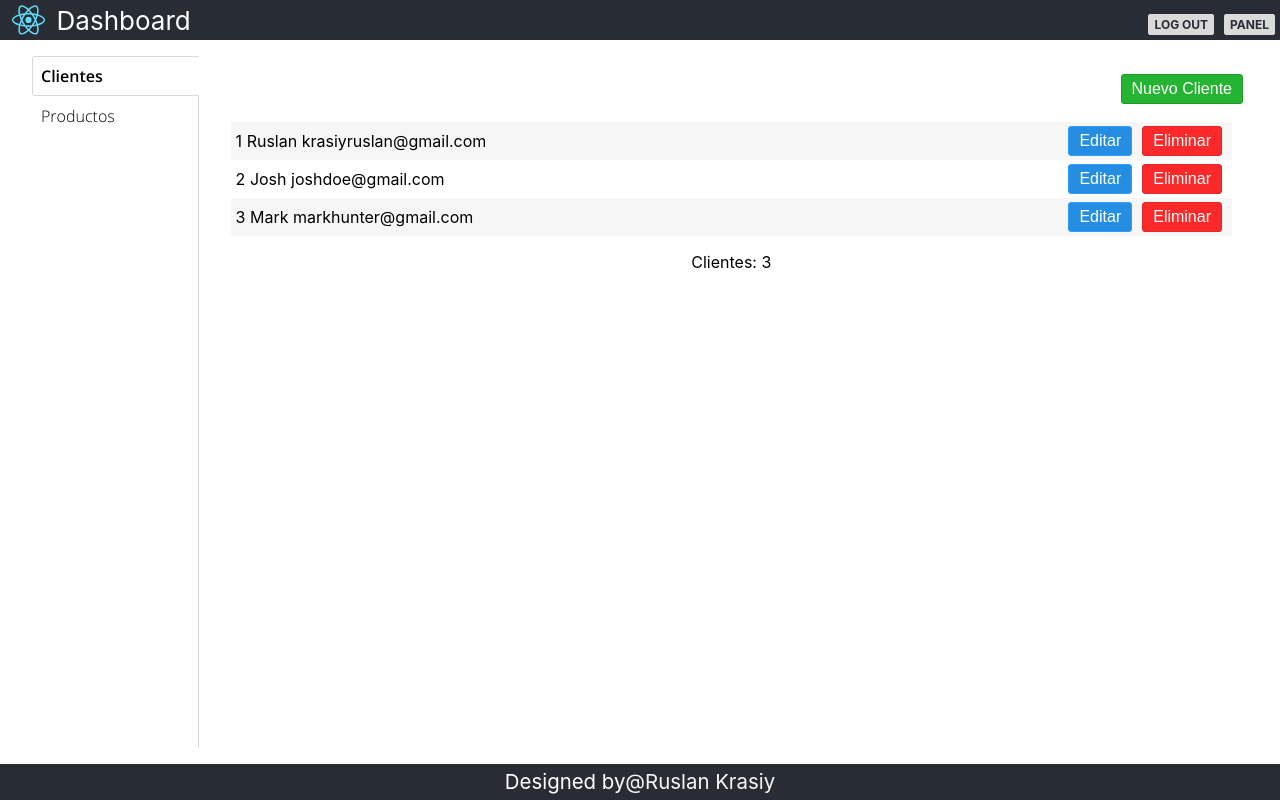
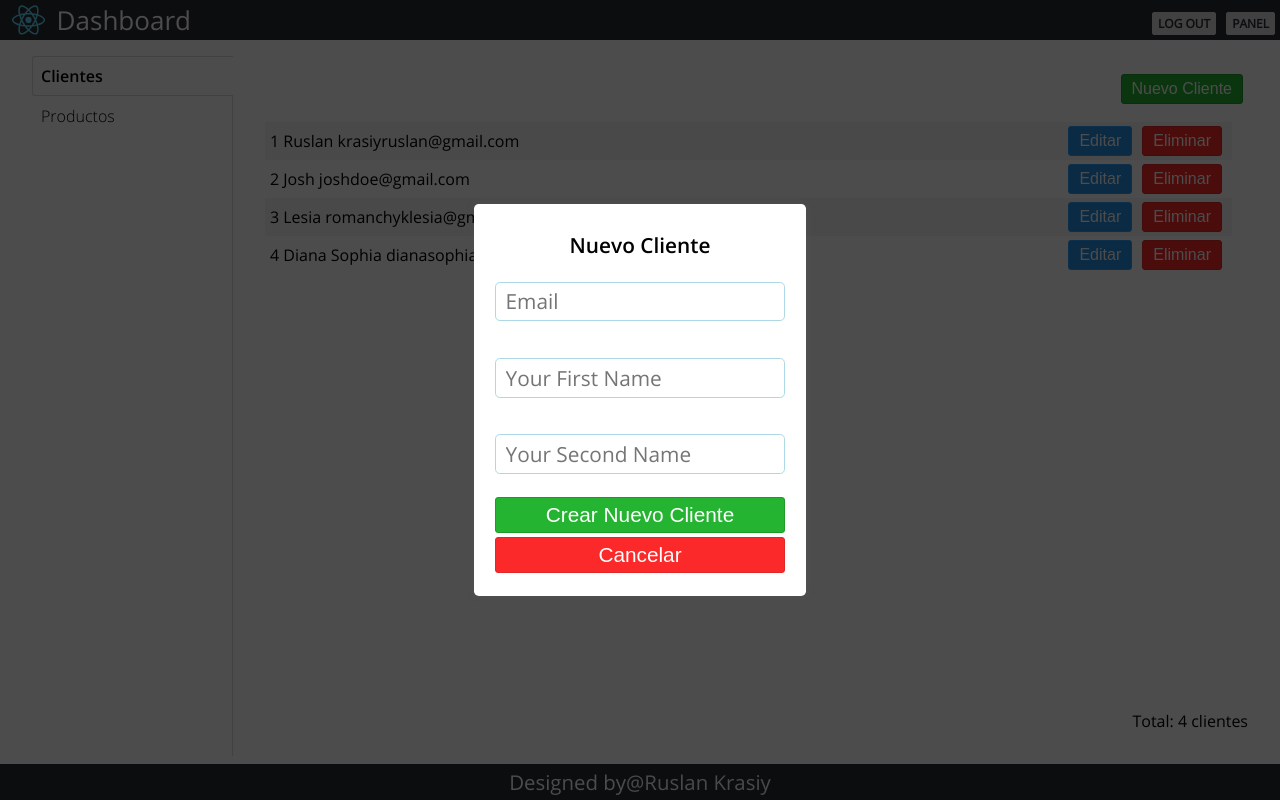
Before and after one commit to rkrasiy/rk_practica, a React app: page /dashboard in a window 1280 px wide. Both pictures are taken after a click on the button "Nuevo Cliente". Built offline with nearby package versions, Linux system fonts and the light colour scheme; data requests are answered from the project's data file.

Commit message:
fetch requests

```diff
--- a/src/components/Menu/Menu.css
+++ b/src/components/Menu/Menu.css
@@ -5,6 +5,7 @@
   display: flex;
   flex-direction: column;
   align-items: baseline;
+  height: 100%;
 }
 .Menu > .item {
   padding: 0.5em;
--- a/src/containers/App.css
+++ b/src/containers/App.css
@@ -1,7 +1,6 @@
 .App {
   text-align: center;
 }
-
 .App{
   display: flex;
   justify-content: space-between;
@@ -10,7 +9,7 @@
   height: inherit;
 }
 
-section {
+main {
   min-height: 80vh;
   height: inherit;
   margin-bottom: auto;
@@ -30,9 +29,39 @@ section {
   max-height: 70vh;
   overflow: auto;
 }
+.top{
+  margin-bottom: auto;
+}
 .list-items > div:nth-child(even){
   background-color: #fff;
 }
 .list-items > div:nth-child(odd){
   background-color: #f6f6f6;
 }
+.title {
+  font-family: OpenSansSemiBold;
+  font-size: 1em;
+  margin: .3em 0;
+}
+.modal{
+  position: absolute;
+  top: 0;
+  left: 0;
+  right: 0;
+  bottom: 0;
+  background: rgba(0,0,0, .7);
+  display: flex;
+  justify-content: center;
+  align-items: center;
+  z-index: 100;
+}
+form{
+  background-color: #fff;
+  display: flex;
+  font-size: 1.3em;
+  flex-direction: column;
+  box-sizing: border-box;
+  padding: 1em;
+  border-radius: .3rem;
+  box-shadow: 1px 0 9px rgba(112,112,112, .2);
+}
--- a/src/containers/App.js
+++ b/src/containers/App.js
@@ -12,34 +12,40 @@ class App extends Component {
   };
 
   render() {
-    /*let section = null;
+    /*let main = null;
     if (this.state.isLogged)
-      section = (
-        <section>
+      main = (
+        <main>
           <Content />
-        </section>
+        </main>
       );
     else
-      section = (
-        <section>
+      main = (
+        <main>
           <Auth isLogged={this.state.isLogged} />
-        </section>
+        </main>
       );
 */
     return (
       <Router>
         <div className="App">
           <Header />
-          <section>
+          <main>
             <Switch>
               <Route path="/login">
                   <Auth isLogged={this.state.isLogged} />
               </Route>
-              <Route path="/dashboard">
+              <Route exact path="/dashboard">
                   <Content />
               </Route>
+              <Route exact path="/dashboard/Edit">
+                  <div> Editar</div>
+              </Route>
+              <Route exact path="/dashboard/New">
+                  <div> New</div>
+              </Route>
             </Switch>
-          </section>
+          </main>
           <Footer
             link="https://www.linkedin.com/in/ruslan-krasiy-b7566016a/"
             linktitle="LinkedIn/ruslan-krasiy"
--- a/src/containers/Auth/Auth.css
+++ b/src/containers/Auth/Auth.css
@@ -1,11 +1,11 @@
-.Form-Auth {
+.Auth {
   display: flex;
   align-items: center;
   justify-content: center;
   height: 100%;
 }
 
-.Form-Auth form{
+.Auth form{
   display: flex;
   font-size: 2em;
   flex-direction: column;
@@ -14,7 +14,7 @@
   border-radius: .3rem;
   box-shadow: 1px 0 9px rgba(112,112,112, .2);
 }
-.Form-Auth .divider::after{
+.Auth .divider:after{
   content: "";
   display: block;
   width: 100%;
--- a/src/containers/Auth/Auth.js
+++ b/src/containers/Auth/Auth.js
@@ -118,10 +118,10 @@ class FormAuth extends Component{
                 changed={(event)=> this.inputChangedHandler(event,formElement.id)}/>
         ))
         return (
-            <div className="Form-Auth">
+            <div className="Auth">
 
                 <form onSubmit={(event) => this.submitHandler(event)}>
-                <h4>¡Bienvenido!</h4>
+                <h4 className="title">¡Bienvenido!</h4>
                   {form}
                 <Button btnType="Success" classes="blue fullwidth">Submit</Button>
                 </form>
--- a/src/containers/Clients/Clients.js
+++ b/src/containers/Clients/Clients.js
@@ -1,65 +1,233 @@
 import React, { Component } from "react";
 import Client from "../../components/Client/Client";
 import Button from "../../components/Button/Button";
+import Input from "../../components/Input/Input";
 
 class Clients extends Component {
   state = {
-    clientes: null
-  }
+    clientes: null,
+    openModal: false,
+    controls: {
+      email: {
+        elementType: "input",
+        elementConfig: {
+          type: "email",
+          placeholder: "Email",
+        },
+        value: "",
+        validation: {
+          required: true,
+          isEmail: true,
+        },
+        valid: false,
+        touched: false,
+      },
+      name: {
+        elementType: "input",
+        elementConfig: {
+          type: "text",
+          placeholder: "Your First Name",
+        },
+        value: "",
+        validation: {
+          required: true,
+          minLength: 3,
+        },
+        valid: false,
+        touched: false,
+      },
+      last_name: {
+        elementType: "input",
+        elementConfig: {
+          type: "text",
+          placeholder: "Your Second Name",
+        },
+        value: "",
+        validation: {
+          required: true,
+          minLength: 3,
+        },
+        valid: false,
+        touched: false,
+      },
+    },
+    formIsValid: false,
+  };
   componentDidMount = () => {
     fetch("http://localhost:3030/clients")
-      .then(response => {
-        return response.json()
-      }).then( (data)=> {
-        this.setState({clientes: data})
+      .then((response) => {
+        return response.json();
       })
-      .catch(err => {
-        console.log(err.message)
-        }
-      )
+      .then((data) => {
+        this.setState({ clientes: data });
+      })
+      .catch((err) => {
+        console.log(err.message);
+      });
+  };
+
+  openModalHandler = () => {
+    let openModal = this.state.openModal;
+    this.setState({ openModal: !openModal });
+  };
+
+  closeModalHandler = () => {
+    this.setState({ openModal: false });
   }
+  checkValidaty = ( value, rules ) => {
+    let isValid = true;
 
-  addNewClientHandler = () => {
-    console.log("add new Product")
-  }
+    if(rules.required) {
+        isValid = value.trim() !== "" && isValid;
+    }
+    if(rules.minLength){
+        isValid = value.length >= rules.minLength && isValid
+    }
+    if(rules.maxLength){
+        isValid = value.length <= rules.maxLength && isValid
+    }
+    if(rules.isEmail){
+        const pattern = /^[a-zA-Z0-9.!#$%&'*+/=?^_`{|}~-]+@[a-zA-Z0-9-]+(?:\.[a-zA-Z0-9-]+)*$/
+        isValid = pattern.test(value) && isValid
+    }
 
-  editClientHandler = (id)=>{
-    console.log("edit", id)
-  }
+    return isValid
+}
+  addNewClientHandler = (event) => {
+    event.preventDefault();
+    let formData = []
+    for(let formElement in this.state.controls){
+        formData[formElement] = this.state.controls[formElement]
+    }
+
+    const order = {
+        userData: formData
+    }
+    let persons = [...this.state.clientes];
+
+    let newPerson = {
+      name: order.userData.name.value,
+      last_name:  order.userData.last_name.value,
+      email:  order.userData.email.value,
+    };
+
+    fetch("http://localhost:3030/clients", {
+      method: "POST",
+      headers: {
+        "Content-type": "application/json; charset=UTF-8", // Indicates the content
+      },
+      body: JSON.stringify(newPerson),
+    })
+      .then((response) => response.json())
+      .then((data) => {
+        persons.push(data);
+        this.setState({ clientes: persons,openModal: false });
+      })
+      .catch((err) => console.log(err));
+  };
+
+  editClientHandler = (id) => {
+    console.log("edit", id);
+  };
 
   removeClientHadler = (id) => {
-    console.log("remove", id)
-  }
-  render(){
+    let persons = [...this.state.clientes];
+    let personIndex = persons.findIndex((person) => person.id === id);
+    persons.splice(personIndex, 1);
+
+    fetch("http://localhost:3030/clients/" + id, {
+      method: "DELETE",
+    })
+      .then((response) => {
+        response.json();
+        if (response.status === 200) {
+          this.setState({ clientes: persons });
+        }
+      })
+      .catch((err) => console.log(err));
+  };
+  inputChangedHandler = (event, controlName) => {
+    const updateControls = {
+        ...this.state.controls,
+        [controlName]: {
+            ...this.state.controls[controlName],
+            value: event.target.value,
+            valid: this.checkValidaty(event.target.value, this.state.controls[controlName].validation),
+            touched: true
+        }
+    }
+    this.setState({controls: updateControls})
+}
+  render() {
     let persons = "";
-    let itemsCount = 0
-    if(this.state.clientes){
-      itemsCount = this.state.clientes.length;
-      persons = this.state.clientes.map( (person, index) => (
+    let itemsCount = 0;
+    let modal = "";
+    if (this.state.clientes) {
+      itemsCount = "Total: " + this.state.clientes.length + " clientes";
+      persons = this.state.clientes.map((person, index) => (
         <Client
           number={index + 1}
           key={person.id}
           name={person.name}
           email={person.email}
           clickedEdit={this.editClientHandler.bind(this, person.id)}
-          clickedRemove={this.removeClientHadler.bind(this, person.id)} />))
+          clickedRemove={this.removeClientHadler.bind(this, person.id)}
+        />
+      ));
+    }
+
+    if (this.state.openModal) {
+      const formElementsArray = [];
+      for (let key in this.state.controls) {
+        formElementsArray.push({
+          id: key,
+          config: this.state.controls[key],
+        });
+      }
+
+      const form = formElementsArray.map((formElement) => (
+        <Input
+          key={formElement.id}
+          elementType={formElement.config.elementType}
+          elementConfig={formElement.config.elementConfig}
+          value={formElement.config.value}
+          invalid={!formElement.config.valid}
+          shouldValidate={formElement.config.validation}
+          touched={formElement.config.touched}
+          changed={(event) => this.inputChangedHandler(event, formElement.id)}
+        />
+      ));
+
+      modal = (
+        <div className="modal">
+          <form onSubmit={(event) => this.addNewClientHandler(event)}>
+            <h4 className="title">Nuevo Cliente</h4>
+            {form}
+            <Button btnType="Success" classes="green fullwidth">
+              Crear Nuevo Cliente
+            </Button>
+            <Button btnType="Dismiss" classes="red fullwidth" clicked={this.closeModalHandler}>
+              Cancelar
+            </Button>
+          </form>
+        </div>
+      );
     }
 
     return (
-      <div className="Products">
+      <div className="Clients">
         <div className="row right">
-          <Button
-            classes="green right"
-            clicked={this.addNewClientHandler}>Nuevo Cliente</Button>
+          <Button classes="green" clicked={this.openModalHandler}>
+            Nuevo Cliente
+          </Button>
         </div>
-        <div className="list-items">
-          {persons}
+        <div className="list-items top">{persons}</div>
+        <div className="count-elements" style={{ textAlign: "right" }}>
+          {itemsCount}
         </div>
-        <div>
-          Clientes: {itemsCount}
-        </div>
+        {modal}
       </div>
-    )
+    );
   }
 }
-export default Clients
+export default Clients;
--- a/src/containers/Content/Content.css
+++ b/src/containers/Content/Content.css
@@ -3,8 +3,17 @@
   display: flex;
   padding: 1em;
   box-sizing: inherit;
+  background-color: #fff;
 }
-.Content .content{
+.Content section{
   width: 100%;
   padding: 1em;
 }
+
+.Content section > div {
+  display: flex;
+    justify-content: space-between;
+    flex-direction: column;
+    align-content: space-between;
+    height: 100%;
+}
--- a/src/containers/Content/Content.js
+++ b/src/containers/Content/Content.js
@@ -43,13 +43,15 @@ class Content extends Component {
       contentList = <Products />
     return (
       <div className="Content">
-        <Menu
-          child={this.state.menu}
-          clicked={this.clickMenuItemHandler}
-        />
-        <div className="content">
+        <aside>
+          <Menu
+            child={this.state.menu}
+            clicked={this.clickMenuItemHandler}
+          />
+        </aside>
+        <section>
           {contentList}
-        </div>
+        </section>
       </div>
     );
   }
--- a/src/containers/Products/Products.js
+++ b/src/containers/Products/Products.js
@@ -38,7 +38,7 @@ class Products extends Component {
     let productos = "";
     let itemsCount = 0
     if(this.state.productos){
-      itemsCount = this.state.productos.length;
+      itemsCount = "Total: " + this.state.productos.length + " articulos";
       productos = this.state.productos.map( (product, index) => (
         <Product
           number={index + 1}
@@ -59,11 +59,11 @@ class Products extends Component {
             classes="green right"
             clicked={this.addNewProductHandler}>Nuevo Articulo</Button>
         </div>
-        <div className="list-items">
+        <div className="list-items top">
           {productos}
         </div>
-        <div>
-          Productos: {itemsCount} (und)
+        <div className="count-elements" style={{textAlign: "right"}}>
+          {itemsCount}
         </div>
       </div>
     )
--- a/src/data/db.json
+++ b/src/data/db.json
@@ -1,39 +1,51 @@
 {
   "clients": [
-    { "id": 1,
+    {
+      "id": 1,
       "name": "Ruslan",
       "last_name": "Krasiy",
-      "email":"krasiyruslan@gmail.com"
+      "email": "krasiyruslan@gmail.com"
     },
-    { "id": 2,
+    {
+      "id": 2,
       "name": "Josh",
       "last_name": "Doe",
-      "email":"joshdoe@gmail.com"
+      "email": "joshdoe@gmail.com"
     },
-    { "id": 3,
-      "name": "Mark",
-      "last_name": "Hunter",
-      "email":"markhunter@gmail.com"
+    {
+      "name": "Lesia",
+      "last_name": "Romanchuk",
+      "email": "romanchyklesia@gmail.com",
+      "id": 11
+    },
+    {
+      "name": "Diana Sophia",
+      "last_name": "Romanchuk Krasiy",
+      "email": "dianasophia@gmail.com",
+      "id": 12
     }
   ],
   "products": [
-    { "id": 1,
+    {
+      "id": 1,
       "title": "phone",
       "companyName": "samsung",
       "price": "350",
       "offer": true,
       "offer_prop": 20
     },
-    { "id": 2,
+    {
+      "id": 2,
       "title": "Printer",
       "companyName": "HP",
-      "price":"70",
+      "price": "70",
       "offer": false,
       "offer_prop": 0
     },
-    { "id": 3,
+    {
+      "id": 3,
       "title": "Computer",
-      "companyName": "Dell" ,
+      "companyName": "Dell",
       "price": "1200",
       "offer": false,
       "offer_prop": 0
--- a/src/index.css
+++ b/src/index.css
@@ -1,11 +1,3 @@
-body {
-  margin: 0;
-  font-family: -apple-system, BlinkMacSystemFont, 'Segoe UI', 'Roboto', 'Oxygen',
-    'Ubuntu', 'Cantarell', 'Fira Sans', 'Droid Sans', 'Helvetica Neue',
-    sans-serif;
-  -webkit-font-smoothing: antialiased;
-  -moz-osx-font-smoothing: grayscale;
-}
 @font-face{
   font-family: OpenSansRegular;
   src: url(../src/assets/fonts/OpenSans-Regular.ttf)
@@ -22,6 +14,13 @@ body {
   font-family: OpenSansBold;
   src: url(../src/assets/fonts/OpenSans-Bold.ttf)
 }
+body {
+  margin: 0;
+  font-family: OpenSansRegular, sans-serif;
+  -webkit-font-smoothing: antialiased;
+  -moz-osx-font-smoothing: grayscale;
+}
+
 code {
   font-family: source-code-pro, Menlo, Monaco, Consolas, 'Courier New',
     monospace;
```
Also changed, not shown: src/components/Form/newClient.js (added, +20 -0 lines).
